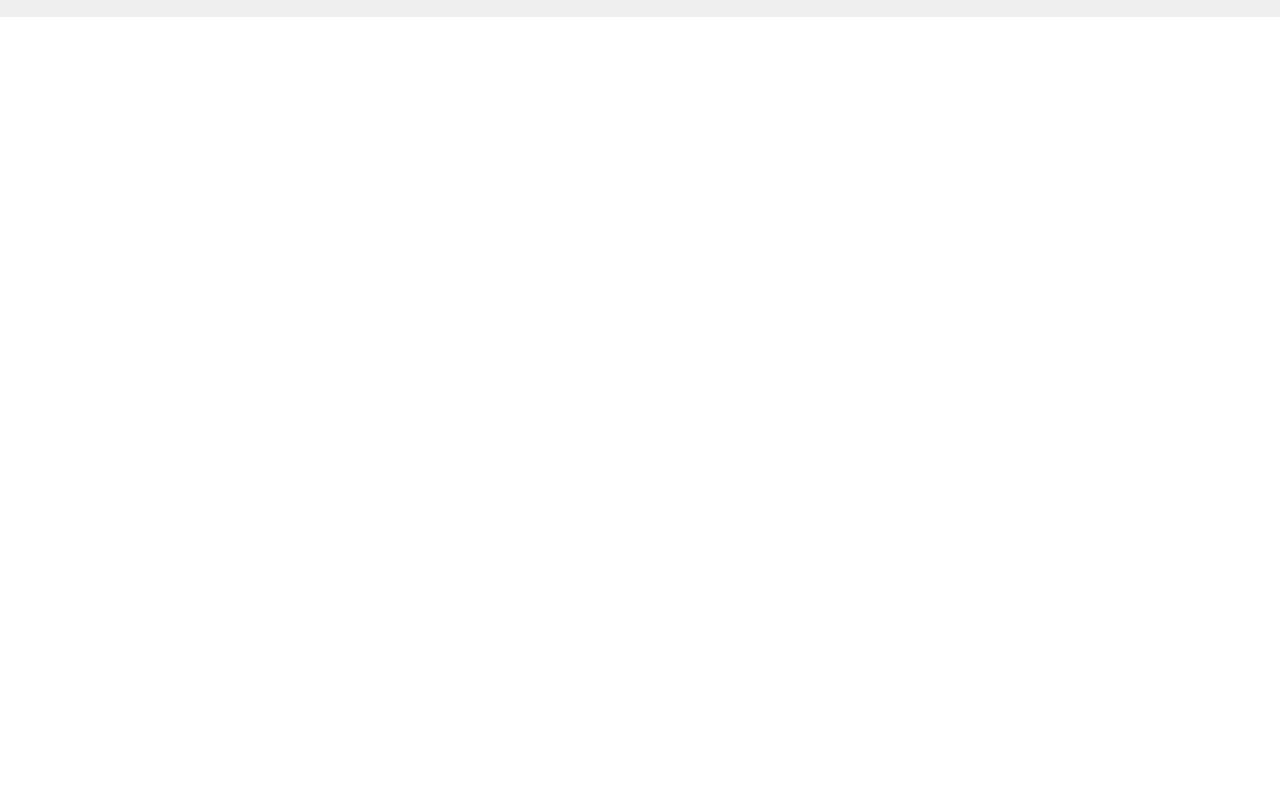
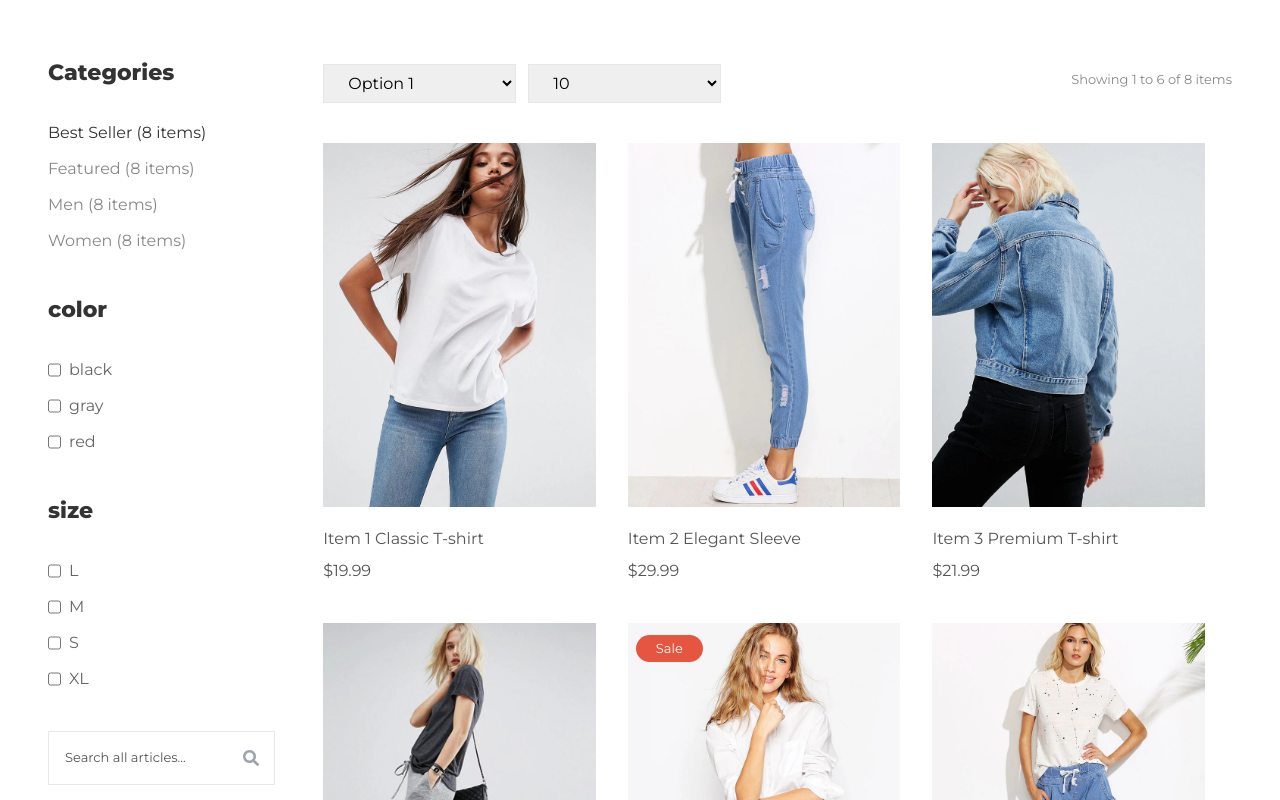
Before and after one commit to imanee11/final-project-react-Imane-El-Ouannnae, a React (Create React App) app: page /shop in a window 1280 px wide. Shown: the part 440-1240 px from the top of the page. Before the commit the page ends 800 px from the top, so only its background shows below. Built offline with nearby package versions, Linux system fonts and the light colour scheme.

Commit message:
added shop page

```diff
--- a/src/App.js
+++ b/src/App.js
@@ -6,6 +6,7 @@
 import About from './pages/about';
 import Contact from './pages/contact';
 import Blog from './pages/blog';
+import Shop from './pages/shop';
 
 const App = () => {
   return (
@@ -16,6 +17,7 @@
         <Route path='/about' element={<About/>}/>
         <Route path='/contact' element={<Contact/>}/>
         <Route path='/blog' element={<Blog/>}/>
+        <Route path='/shop' element={<Shop/>}/>
       </Routes>
       <Footer/>
     </>
--- a/src/components/blog/blogPage.jsx
+++ b/src/components/blog/blogPage.jsx
@@ -77,7 +77,6 @@
                     <div className='flex gap-3'>
                         <button className='border-[1px] border-[#888] text-[#888] px-4 py-1 rounded-full transition duration-500 hover:text-[#e65540] hover:border-[#e65540] '>crafts</button>
                         <button className='border-[1px] border-[#888] text-[#888] px-4 py-1 rounded-full transition duration-500 hover:text-[#e65540] hover:border-[#e65540] '>street style</button>
-
                     </div>
 
                 </div>
--- /dev/null
+++ b/src/components/shop/shopPage.jsx
@@ -0,0 +1,153 @@
+import React from 'react';
+import { images } from '../../constants';
+import { FaSearch } from 'react-icons/fa'
+
+import { products } from '../../constants/data';
+
+const ShopPage = () => {
+    return (
+        <>
+        <div className='pt-[14vh]'>
+            {/* section 1 */}
+            <section>
+                <div className='relative'>
+                    <img src={images.shopbanner} alt="" className='object-cover h-[40vh] w-[100vw]'/>
+                    <div className='absolute top-[50%] left-[50%] transform -translate-x-1/2 -translate-y-1/2 '>
+                        <p className='font-bold text-[50px] text-[#fff] '>PRODUCTS</p>
+                    </div>
+                </div>
+            </section>
+
+            {/* section 2 */}
+            <section className='flex gap-12 py-16 px-12'>
+                {/* left part */}
+                <div className='w-[20%]'>
+                    <div className='pb-10 flex flex-col gap-3'>
+                        <p className='text-[#333] text-[22px] font-extrabold pb-5 '>Categories</p>
+                        <p className='text-[#333] cursor-pointer transition duration-500 hover:text-[#e65540] '>Best Seller (8 items)</p>
+                        <p className='text-[#888] cursor-pointer transition duration-500 hover:text-[#e65540]'>Featured (8 items)</p>
+                        <p className='text-[#888] cursor-pointer transition duration-500 hover:text-[#e65540]'>Men (8 items)</p>
+                        <p className='text-[#888] cursor-pointer transition duration-500 hover:text-[#e65540]'>Women (8 items)</p>
+                    </div>
+
+                    <div className='pb-10 flex flex-col gap-3'>
+                        <p className='text-[#333] text-[22px] font-extrabold pb-5 '>color</p>
+                        <div className='flex gap-2'>
+                            <input type="checkbox" />
+                            <label className='text-[#666] cursor-pointer transition duration-500 hover:text-[#e65540] ' htmlFor="">black</label>
+                        </div>
+                        <div className='flex gap-2'>
+                            <input type="checkbox" />
+                            <label className='text-[#666] cursor-pointer transition duration-500 hover:text-[#e65540] ' htmlFor="">gray</label>
+                        </div>
+                        <div className='flex gap-2'>
+                            <input type="checkbox" />
+                            <label className='text-[#666] cursor-pointer transition duration-500 hover:text-[#e65540] ' htmlFor="">red</label>
+                        </div>
+                    </div>
+
+                    <div className='pb-10 flex flex-col gap-3'>
+                        <p className='text-[#333] text-[22px] font-extrabold pb-5 '>size</p>
+                        <div className='flex gap-2'>
+                            <input type="checkbox" />
+                            <label className='text-[#666] cursor-pointer transition duration-500 hover:text-[#e65540] ' htmlFor="">L</label>
+                        </div>
+                        <div className='flex gap-2'>
+                            <input type="checkbox" />
+                            <label className='text-[#666] cursor-pointer transition duration-500 hover:text-[#e65540] ' htmlFor="">M</label>
+                        </div>
+                        <div className='flex gap-2'>
+                            <input type="checkbox" />
+                            <label className='text-[#666] cursor-pointer transition duration-500 hover:text-[#e65540] ' htmlFor="">S</label>
+                        </div>
+                        <div className='flex gap-2'>
+                            <input type="checkbox" />
+                            <label className='text-[#666] cursor-pointer transition duration-500 hover:text-[#e65540] ' htmlFor="">XL</label>
+                        </div>
+                    </div>
+
+                    <div className='relative'>
+                        <input type="text" name="" id="" className='w-[100%] border-[1px] border-gray-200 p-4 placeholder:text-[#555] text-[13px]' placeholder='Search all articles...'/>
+                        <FaSearch className="absolute right-4 top-1/2 transform -translate-y-1/2 text-gray-400" />
+                    </div>
+
+                </div>
+
+                {/* right part */}
+                <div className='w-[80%] '>
+                    <div className='flex justify-between items-center'>
+                        <div className='flex gap-3'>
+                            <select
+                                id="options"
+                                className="mt-2 py-2 px-5 border border-gray-200"
+                            >
+                                <option value="" className='text-[#555] ' disabled >Select an option</option>
+                                <option value="option1" className='text-[#555] '>Option 1</option>
+                                <option value="option2" className='text-[#555] '>Option 2</option>
+                                <option value="option3" className='text-[#555] '>Option 3</option>
+                            </select>
+
+                            <select
+                                id="options"
+                                className="mt-2 py-2 px-5 border border-gray-200"
+                            >
+                                <option value="" className='text-[#555] ' disabled >Select an option</option>
+                                <option value="option1" className='text-[#555] '>10</option>
+                                <option value="option2" className='text-[#555] '>20</option>
+                                <option value="option3" className='text-[#555] '>30</option>
+                            </select>
+                        </div>
+
+                        <div>
+                            <p className='text-[#888] text-[13px]  '>Showing 1 to 6 of 8 items</p>
+                        </div>
+                    </div>
+
+                    <div className='flex flex-wrap pt-10 gap-8'>
+                        {
+                            products.map((e) => (
+                            <div className='flex flex-col w-[30%] '>
+                                <div className='relative group'>
+                                    <img src={images[e.img]} alt="" className='w-[100%] transition-all duration-300 ease-in-out group-hover:brightness-75  ' />
+                                    {
+                                        e.sale && (
+                                            <div className='absolute top-3 left-2 bg-[#e65540] text-white px-5 py-1 rounded-full  text-[13px] '>
+                                                Sale
+                                            </div>
+                                        )
+                                    }
+                                    <div className='absolute top-[90%] left-[50%] transform -translate-x-1/2 -translate-y-1/2 flex items-center justify-center opacity-0 group-hover:opacity-100 transition-opacity duration-300'>
+                                        <button className='bg-white py-3 px-12 w-[210px] rounded-full text-black transition duration-500  hover:bg-[#e65540] hover:text-[#fff]'>ADD TO CART</button>
+                                    </div>
+                                </div>
+                                <div className='pt-5'>
+                                    <p className='text-[#555] pb-2 transition duration-500 hover:text-[#e65540] cursor-pointer '>{e.name}</p>
+                                    {
+                                        e.sale ? (
+                                            <div className='flex gap-3'>
+                                                <p className='text-[#555] pb-2 line-through'>${e.price}</p>
+                                                <p className='text-[#e65540] '>${e.reduction}</p>
+                                            </div>
+                                        ) : (
+                                           <p className='text-[#555] pb-2'>${e.price}</p>
+                                        )
+                                    }
+
+                                </div>
+                            </div>
+                            ))
+                        }
+
+                    </div>
+
+                </div>
+
+
+            </section>
+        </div>
+
+        </>
+    );
+};
+
+export default ShopPage;
--- a/src/constants/image.jsx
+++ b/src/constants/image.jsx
@@ -29,5 +29,5 @@
     blog3 :require ('../assets/images/blog-03.jpg'),
     aboutbanner : require ('../assets/images/about_top.webp'),
     blogbanner : require ('../assets/images/blog_top.webp'),
-
+    shopbanner : require ('../assets/images/banner.webp'),
 }
--- a/src/layouts/navBar.jsx
+++ b/src/layouts/navBar.jsx
@@ -29,7 +29,11 @@
                             Home
                             <div className='icon'><IoIosArrowForward/></div>
                         </li>
-                        <li className='cursor-pointer text-[#333] text-[18px] '>Shop</li>
+                        <li
+                            onClick={() => {navigate("/shop")}}
+                            className='cursor-pointer text-[#333] text-[18px] '>
+                            Shop
+                        </li>
                         <li
                             onClick={() => {navigate("/blog")}}
                             className='cursor-pointer text-[#333] text-[18px]'>
--- /dev/null
+++ b/src/pages/shop.jsx
@@ -0,0 +1,12 @@
+import React from 'react';
+import ShopPage from '../components/shop/shopPage';
+
+const Shop = () => {
+    return (
+        <>
+        <ShopPage/>
+        </>
+    );
+};
+
+export default Shop;
```
